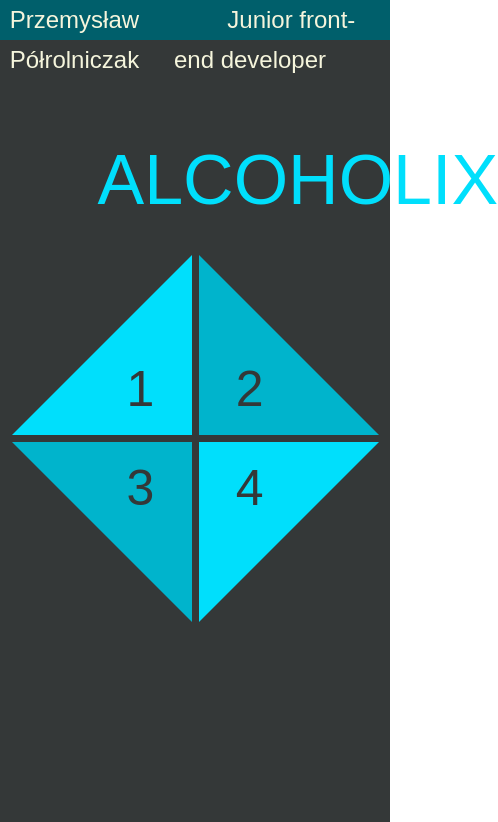
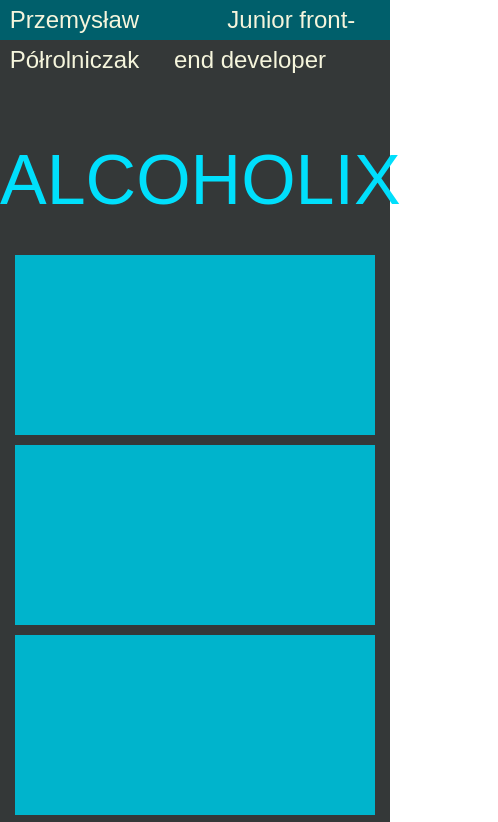
Before and after one commit to PrzemyslawPolrolniczak/Alcoholix, a website: page index.html in a window 390 px wide. Shown: the top 822 px of the page, 498 px wide, since content can reach past the window. Drawn offline with Linux system fonts and the light colour scheme.

Commit message:
menu is more responsive now

```diff
--- /dev/null
+++ b/scss/modules/_media.scss
@@ -0,0 +1,29 @@
+@media (max-width: 746px) {
+  section {
+    height: 100%;
+  }
+  .playerNum {
+    height: 100%;
+    width: 100%;
+  }
+
+  .triangle.triangle1, .triangle.triangle2 ,.triangle.triangle3 ,.triangle.triangle4 {
+    position: static;
+    height: 180px;
+    width: 360px;
+    background-color: #00B4CC;
+    display: block;
+	border: 0;
+    margin: 10px auto;
+  }
+
+  .triangle.rectangle {
+    background-color: #00DFFC;
+    position: static;
+    margin: 10px auto;
+  }
+
+  .number{
+    display: none;
+  }
+}
--- a/scss/partials/menu.scss
+++ b/scss/partials/menu.scss
@@ -4,10 +4,13 @@ section {
   height: 94vh;
   .name {
     margin: 0 auto;
-    width: 50vw;
+    width: 400px;
     text-align: center;
     color: #00DFFC;
     font-size: 70px;
+    &.hidden {
+    display: none;
+    }
   }
 }
 
--- a/scss/style.scss
+++ b/scss/style.scss
@@ -1,5 +1,6 @@
 @import "partials/header.scss";
 @import "partials/menu.scss";
+@import "modules/_media.scss";
 
 html {
   font-family: sans-serif;
```
Also changed, not shown: css/style.css.
